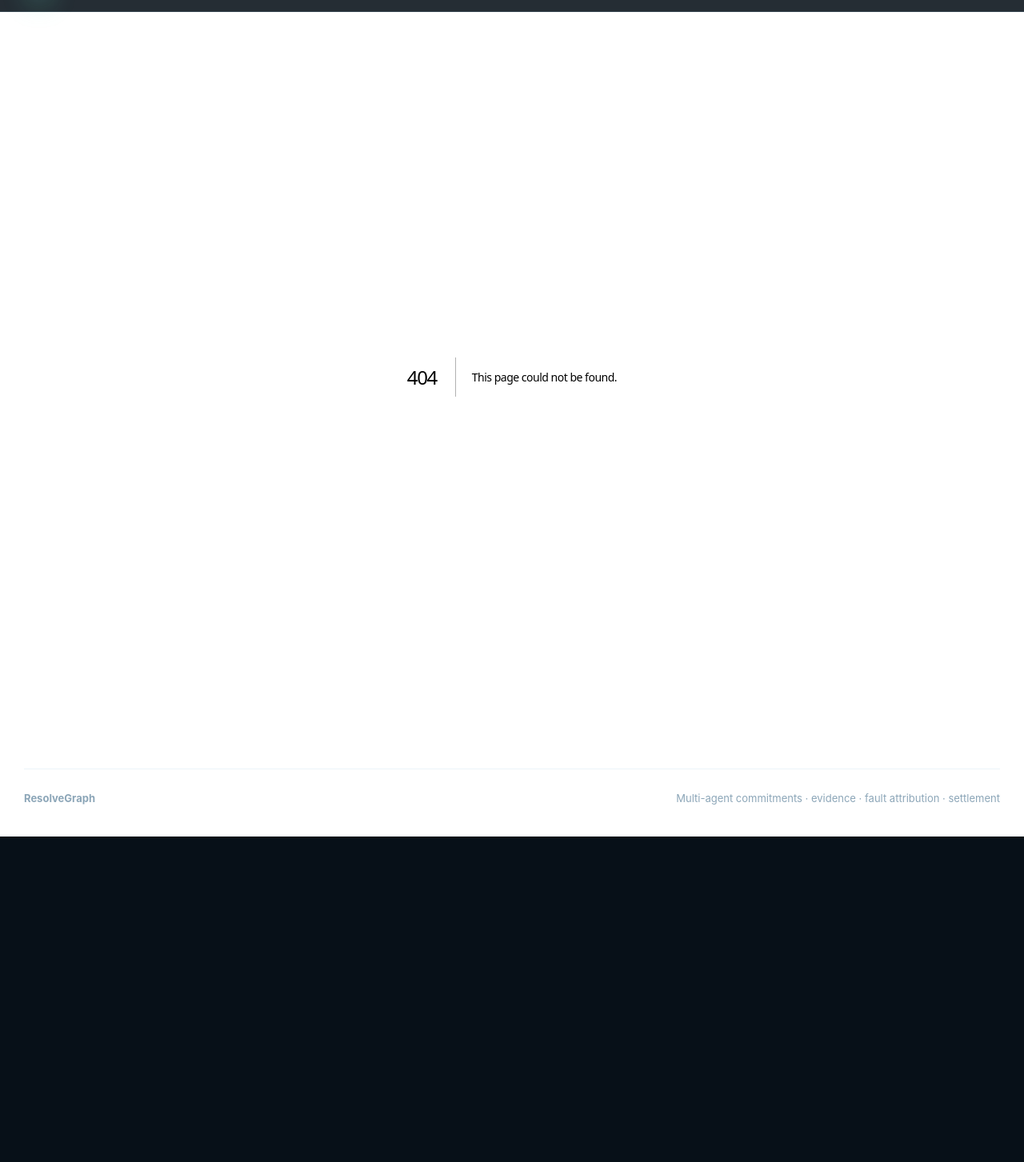
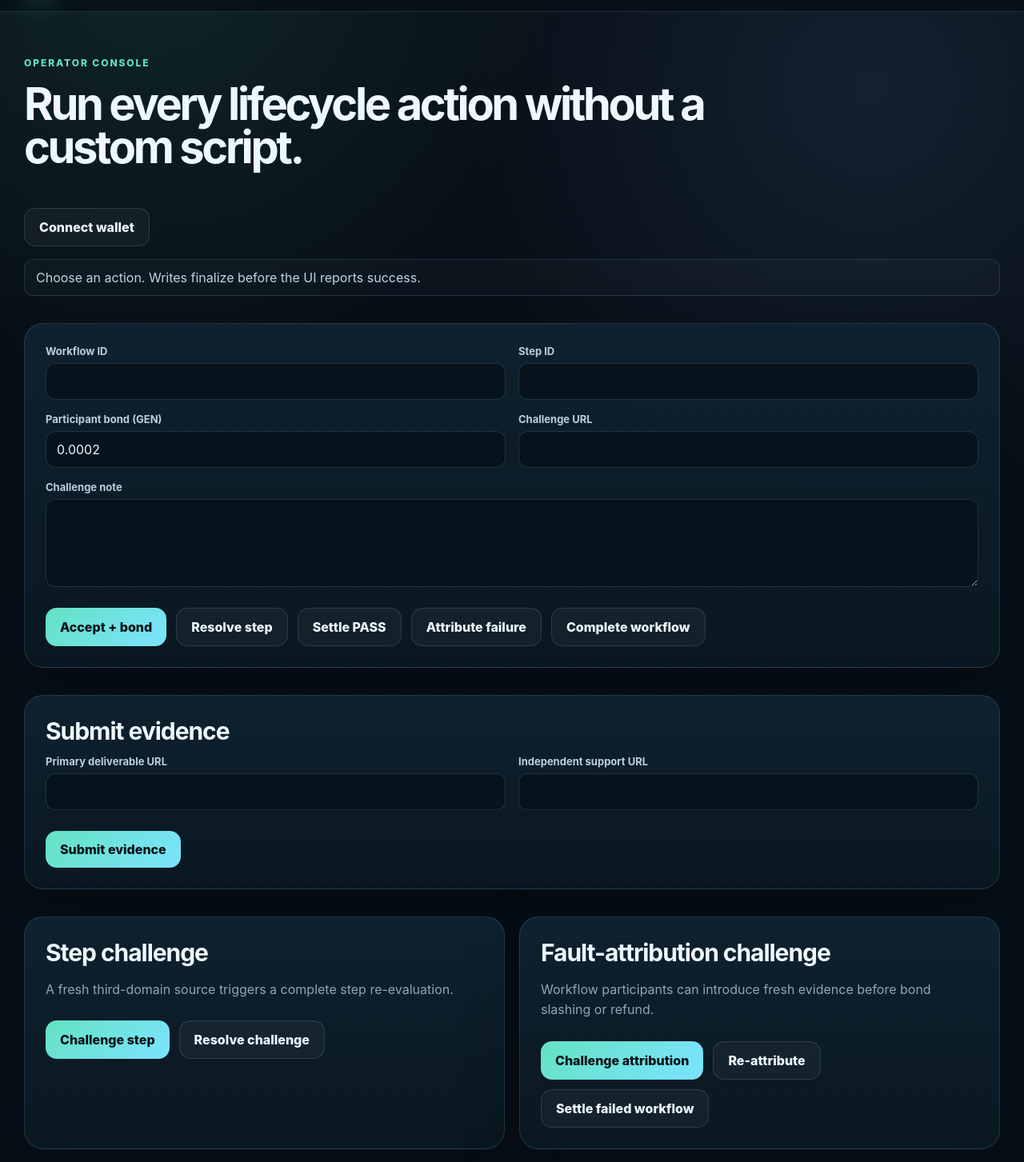
Before and after one commit to maho0638/resolvegraph-genlayer, a Next.js app in the folder frontend/: page /operate in a window 1280 px wide. Before the commit this address had no page. Shown: the part 57-1510 px from the top of the page at 80% size. Before the commit the page ends 1103 px from the top, so only its background shows below. Built offline with nearby package versions, Linux system fonts and the light colour scheme.

Commit message:
frontend: add lifecycle operator console

```diff
--- /dev/null
+++ b/frontend/app/operate/page.tsx
@@ -0,0 +1,238 @@
+"use client";
+
+import { FormEvent, useState } from "react";
+import { parseGen, sendWrite, short, walletClient } from "@/lib/genlayer";
+
+export default function Operate() {
+  const [account, setAccount] = useState("");
+  const [notice, setNotice] = useState(
+    "Choose an action. Writes finalize before the UI reports success.",
+  );
+  const [busy, setBusy] = useState("");
+  const [workflowId, setWorkflowId] = useState("");
+  const [stepId, setStepId] = useState("");
+  const [bond, setBond] = useState("0.0002");
+  const [primary, setPrimary] = useState("");
+  const [support, setSupport] = useState("");
+  const [challengeUrl, setChallengeUrl] = useState("");
+  const [note, setNote] = useState("");
+
+  async function connect() {
+    try {
+      const wallet = await walletClient();
+      setAccount(wallet.account);
+      setNotice("Connected " + short(wallet.account));
+    } catch (error: any) {
+      setNotice(error?.message || "Connection failed");
+    }
+  }
+
+  async function act(name: string, args: unknown[], value?: bigint) {
+    setBusy(name);
+    try {
+      const hash = await sendWrite({ functionName: name, args, value });
+      setNotice(name + " finalized · " + short(hash));
+    } catch (error: any) {
+      setNotice(error?.message || name + " failed");
+    } finally {
+      setBusy("");
+    }
+  }
+
+  function submit(event: FormEvent) {
+    event.preventDefault();
+    return act("submit_evidence", [workflowId, stepId, primary, support]);
+  }
+
+  return (
+    <>
+      <div className="sectionHead">
+        <div>
+          <div className="eyebrow">Operator Console</div>
+          <h1 style={{ fontSize: "56px" }}>
+            Run every lifecycle action without a custom script.
+          </h1>
+        </div>
+      </div>
+
+      <div className="actions">
+        <button className="button secondary" onClick={connect}>
+          {account ? "Wallet " + short(account) : "Connect wallet"}
+        </button>
+      </div>
+
+      <div className="status">{notice}</div>
+
+      <section className="panel section">
+        <div className="formGrid">
+          <div className="field">
+            <label>Workflow ID</label>
+            <input
+              value={workflowId}
+              onChange={(e) => setWorkflowId(e.target.value)}
+            />
+          </div>
+          <div className="field">
+            <label>Step ID</label>
+            <input value={stepId} onChange={(e) => setStepId(e.target.value)} />
+          </div>
+          <div className="field">
+            <label>Participant bond (GEN)</label>
+            <input value={bond} onChange={(e) => setBond(e.target.value)} />
+          </div>
+          <div className="field">
+            <label>Challenge URL</label>
+            <input
+              value={challengeUrl}
+              onChange={(e) => setChallengeUrl(e.target.value)}
+            />
+          </div>
+          <div className="field full">
+            <label>Challenge note</label>
+            <textarea value={note} onChange={(e) => setNote(e.target.value)} />
+          </div>
+        </div>
+
+        <div className="actions">
+          <button
+            className="button"
+            onClick={() =>
+              act("accept_step", [workflowId, stepId], parseGen(bond))
+            }
+            disabled={!!busy}
+          >
+            Accept + bond
+          </button>
+          <button
+            className="button secondary"
+            onClick={() => act("resolve_step", [workflowId, stepId])}
+            disabled={!!busy}
+          >
+            Resolve step
+          </button>
+          <button
+            className="button secondary"
+            onClick={() => act("settle_passed_step", [workflowId, stepId])}
+            disabled={!!busy}
+          >
+            Settle PASS
+          </button>
+          <button
+            className="button secondary"
+            onClick={() => act("attribute_failure", [workflowId, stepId])}
+            disabled={!!busy}
+          >
+            Attribute failure
+          </button>
+          <button
+            className="button secondary"
+            onClick={() => act("complete_workflow", [workflowId])}
+            disabled={!!busy}
+          >
+            Complete workflow
+          </button>
+        </div>
+      </section>
+
+      <form className="panel section" onSubmit={submit}>
+        <h2>Submit evidence</h2>
+        <div className="formGrid">
+          <div className="field">
+            <label>Primary deliverable URL</label>
+            <input
+              value={primary}
+              onChange={(e) => setPrimary(e.target.value)}
+              required
+            />
+          </div>
+          <div className="field">
+            <label>Independent support URL</label>
+            <input
+              value={support}
+              onChange={(e) => setSupport(e.target.value)}
+              required
+            />
+          </div>
+        </div>
+        <div className="actions">
+          <button className="button" disabled={!!busy}>
+            Submit evidence
+          </button>
+        </div>
+      </form>
+
+      <section className="grid2 section">
+        <div className="panel">
+          <h2>Step challenge</h2>
+          <p className="muted">
+            A fresh third-domain source triggers a complete step re-evaluation.
+          </p>
+          <div className="actions">
+            <button
+              className="button"
+              onClick={() =>
+                act("challenge_step", [
+                  workflowId,
+                  stepId,
+                  challengeUrl,
+                  note,
+                ])
+              }
+              disabled={!!busy}
+            >
+              Challenge step
+            </button>
+            <button
+              className="button secondary"
+              onClick={() =>
+                act("resolve_step_challenge", [workflowId, stepId])
+              }
+              disabled={!!busy}
+            >
+              Resolve challenge
+            </button>
+          </div>
+        </div>
+
+        <div className="panel">
+          <h2>Fault-attribution challenge</h2>
+          <p className="muted">
+            Workflow participants can introduce fresh evidence before bond
+            slashing or refund.
+          </p>
+          <div className="actions">
+            <button
+              className="button"
+              onClick={() =>
+                act("challenge_attribution", [
+                  workflowId,
+                  challengeUrl,
+                  note,
+                ])
+              }
+              disabled={!!busy}
+            >
+              Challenge attribution
+            </button>
+            <button
+              className="button secondary"
+              onClick={() =>
+                act("resolve_attribution_challenge", [workflowId])
+              }
+              disabled={!!busy}
+            >
+              Re-attribute
+            </button>
+            <button
+              className="button secondary"
+              onClick={() => act("settle_failed_workflow", [workflowId])}
+              disabled={!!busy}
+            >
+              Settle failed workflow
+            </button>
+          </div>
+        </div>
+      </section>
+    </>
+  );
+}
```
